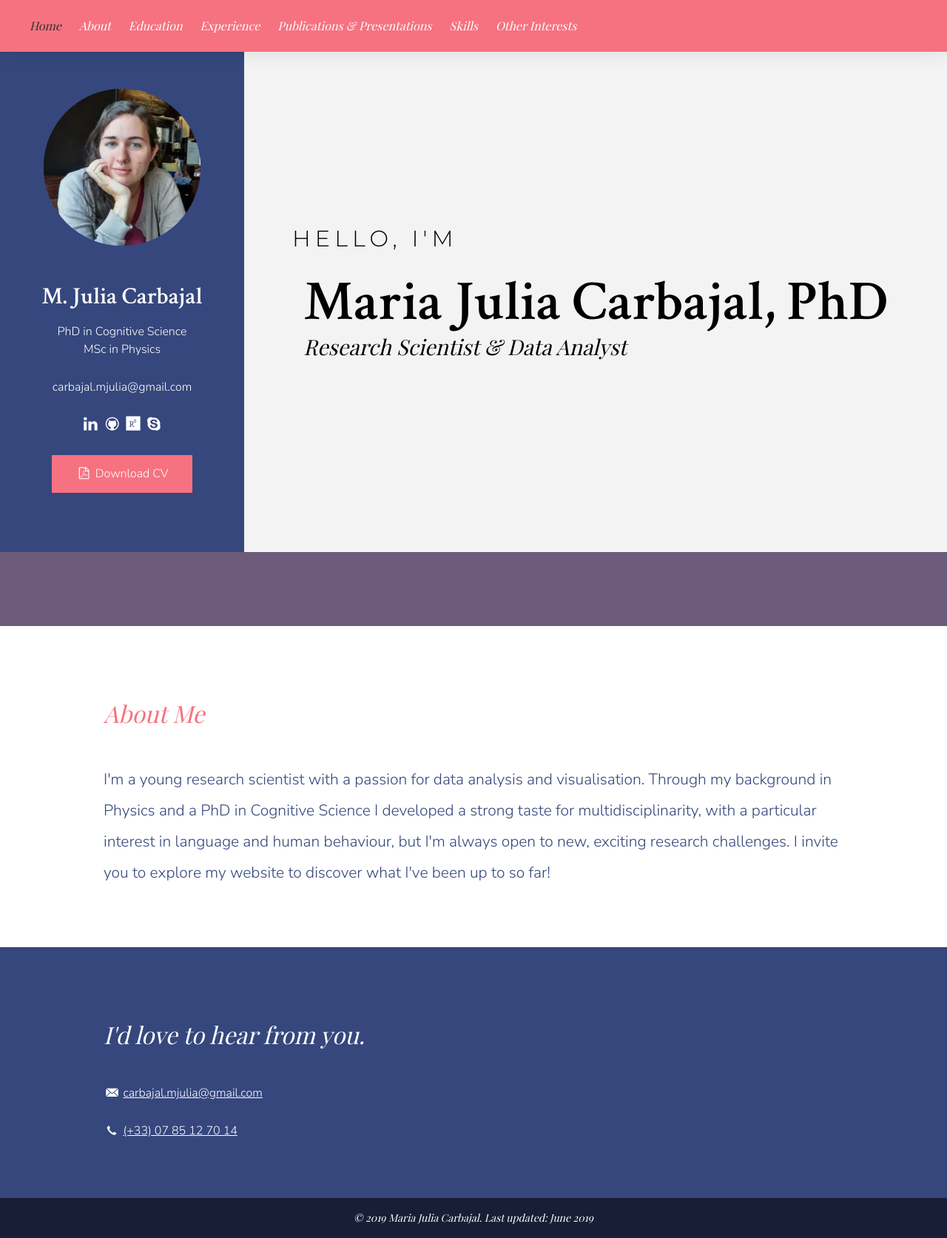
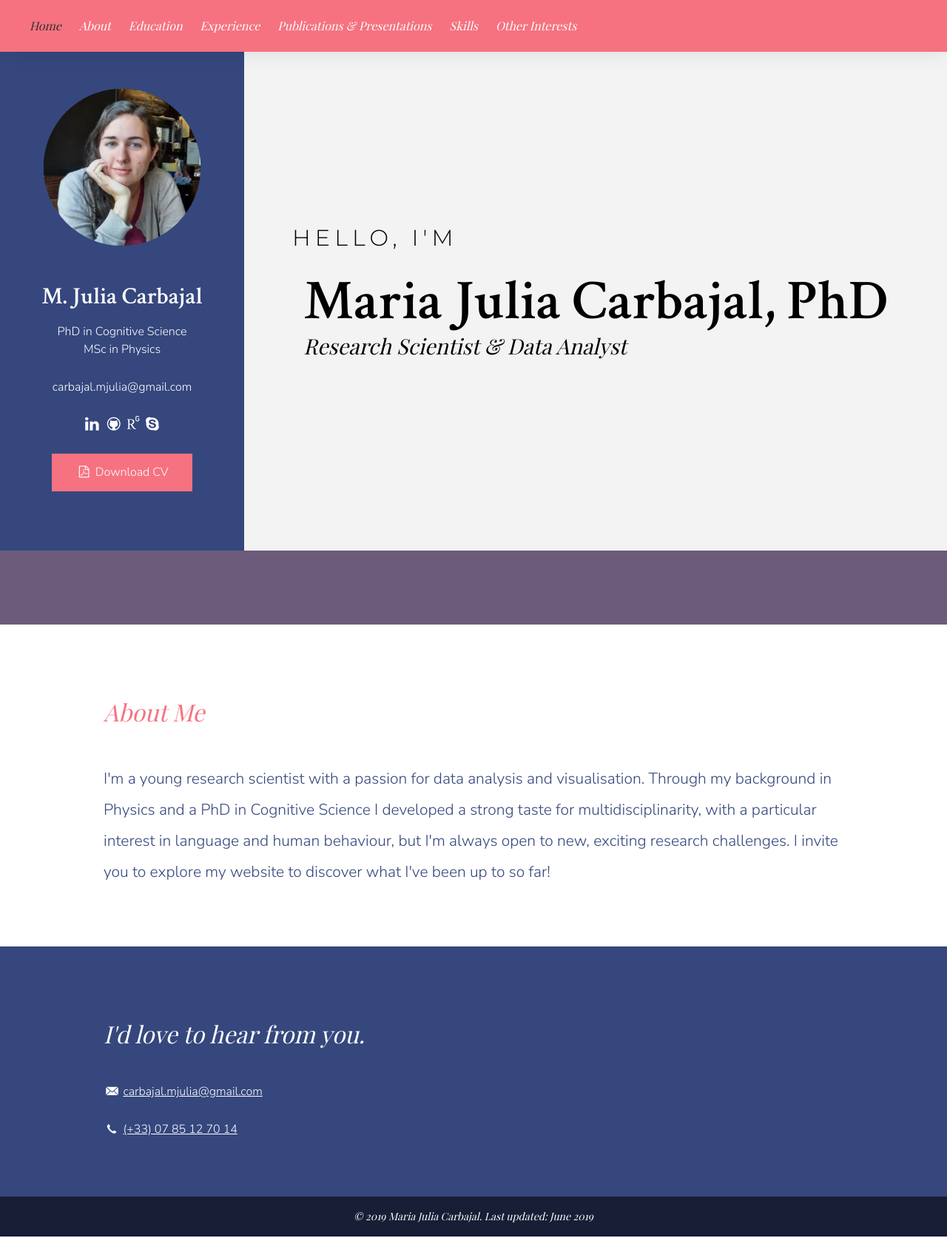
Before and after one commit to basaringaron/julie-website, a Jekyll site: the page built from index.html, in a window 1280 px wide. Shown: the whole page at 74% size. Built offline with Jekyll 4.4.1, drawn with Linux system fonts in a browser that asks for light colours; some web fonts are replaced.

Commit message:
Adjust RG icon

```diff
--- a/css/style.scss
+++ b/css/style.scss
@@ -301,12 +301,13 @@ strong {
 	}
 
 	.research-gate-icon {
-		// Kinda eyeballed the size here
-		width: 22px;
-		height: 22px;
+		// Match the icon size with font size
+		width: 18px;
+		height: 18px;
 		vertical-align: middle;
 		position: relative;
-		top: -2px;
+		// Kinda eyeballed the offset here
+		top: -3px;
 	}
 
 	> * {
```
Also changed, not shown: images/research-gate.svg.
